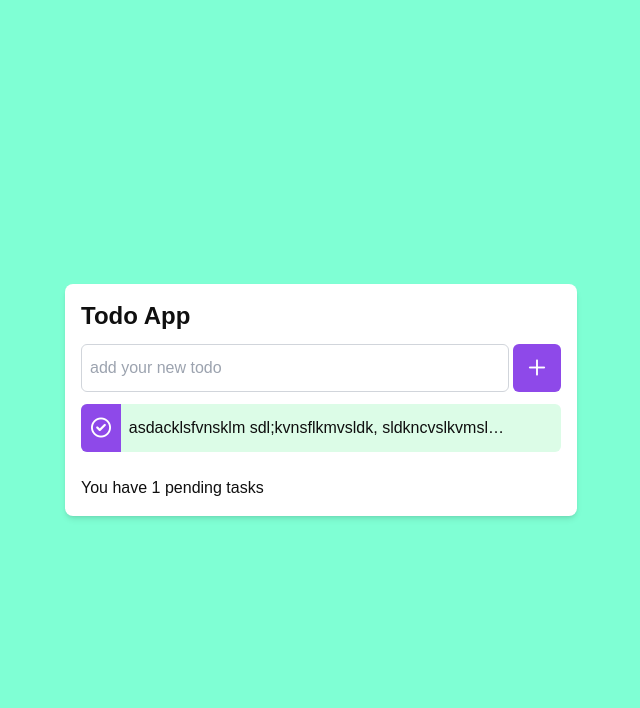
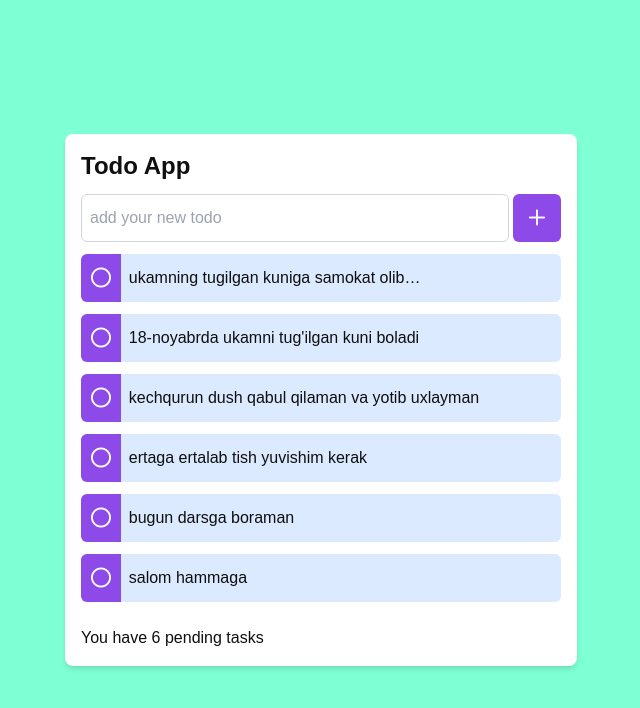
Before and after one commit to BekzodBaratov/TodoApp, a Vue app: page / in a window 1280 px wide. Shown: the top 708 px of the page, without its empty margins (319-959 px from the left). Built offline with nearby package versions, Linux system fonts and the light colour scheme; data requests are answered from the project's data file.

Commit message:
end task

```diff
--- a/src/data/db.json
+++ b/src/data/db.json
@@ -1,10 +1,40 @@
 {
   "lists": [
     {
-      "id": "94193078-0e8b-4ef9-b379-bd8f86c5e24c",
-      "list": "asdacklsfvnsklm sdl;kvnsflkmvsldk, sldkncvslkvmslfk dks,nvsdkvnslkf aldkcnsdlkmcsdlklk lksdnclksdm lkmdsclksmdvklm aldkcnmsldkm ;sldmvs;dlm sdlkvmslfkvm sdlkmsdl",
-      "created_at": "2023-01-30T17:34:00.997Z",
-      "type": true
+      "id": "a67a5f59-a772-4205-93ea-60dbb5e149fe",
+      "list": "salom hammaga",
+      "created_at": "2023-01-30T18:52:14.956Z",
+      "type": false
+    },
+    {
+      "id": "9180438a-de19-4cff-b5d9-de027d75ab11",
+      "list": "bugun darsga boraman",
+      "created_at": "2023-01-30T18:52:37.951Z",
+      "type": false
+    },
+    {
+      "id": "bd8e6552-8439-4662-9b97-63f2741901a6",
+      "list": "ertaga ertalab tish yuvishim kerak",
+      "created_at": "2023-01-30T18:52:51.546Z",
+      "type": false
+    },
+    {
+      "id": "87817c2a-4e43-4b05-a3d5-360d2a8f9d7a",
+      "list": "kechqurun dush qabul qilaman va yotib uxlayman",
+      "created_at": "2023-01-30T18:53:11.157Z",
+      "type": false
+    },
+    {
+      "id": "95b18e8a-c044-4c50-a204-8bfb1e0d478b",
+      "list": "18-noyabrda ukamni tug'ilgan kuni boladi",
+      "created_at": "2023-01-30T18:53:48.434Z",
+      "type": false
+    },
+    {
+      "id": "d0dfb7d3-2779-481f-bfaf-f2b987da5d38",
+      "list": "ukamning tugilgan kuniga samokat olib bermoqchiman",
+      "created_at": "2023-01-30T18:54:10.263Z",
+      "type": false
     }
   ]
 }
--- a/src/view/List.vue
+++ b/src/view/List.vue
@@ -4,13 +4,16 @@
       <div class="bg-white p-8 rounded-lg">
         <p class="max-w-[30rem] min-w-[20rem]">{{ list.list }}</p>
       </div>
-      <div class="flex gap-2 py-3">
+      <div class="flex justify-between gap-2 py-3">
+        <div class="flex gap-2">
           <button @click="() => delList()" class="btn text-lg bg-danger">
             <i class="fas fa-trash"></i>
           </button>
           <RouterLink :to="'/list/edit/' + id" class="btn text-lg bg-primary">
             <i class="fas fa-edit"></i>
           </RouterLink>
+        </div>
+        <span class="bg-white rounded-md px-3 flex items-center font-semibold text-gray-400">{{ createDate }}</span>
       </div>
     </div>
   </div>
@@ -25,6 +28,8 @@ const route = useRoute();
 const router = useRouter();
 const id = route.params.id;
 
+const createDate = ref();
+
 const list = ref({});
 async function delList() {
   try {
@@ -34,8 +39,56 @@ async function delList() {
     console.log(e);
   }
 }
+async function dateFunction() {
+  const date = new Date(list.value.created_at);
+  const day = date.getDate();
+  const month = date.getMonth();
+  const monthString = ref("");
+
+  switch (month) {
+    case 0:
+      monthString.value = "Jan";
+      break;
+    case 1:
+      monthString.value = "feb";
+      break;
+    case 2:
+      monthString.value = "mar";
+      break;
+    case 3:
+      monthString.value = "apr";
+      break;
+    case 4:
+      monthString.value = "may";
+      break;
+    case 5:
+      monthString.value = "jun";
+      break;
+    case 6:
+      monthString.value = "jul";
+      break;
+    case 7:
+      monthString.value = "avg";
+      break;
+    case 8:
+      monthString.value = "sep";
+      break;
+    case 9:
+      monthString.value = "oct";
+      break;
+    case 10:
+      monthString.value = "nov";
+      break;
+    case 11:
+      monthString.value = "dec";
+      break;
+  }
+
+  return `${monthString.value} ${day}`;
+}
 
 onMounted(async () => {
   list.value = await getOneList(id);
+  createDate.value = await dateFunction();
 });
 </script>
```
Lines whose indentation alone changed are shown as unchanged.
